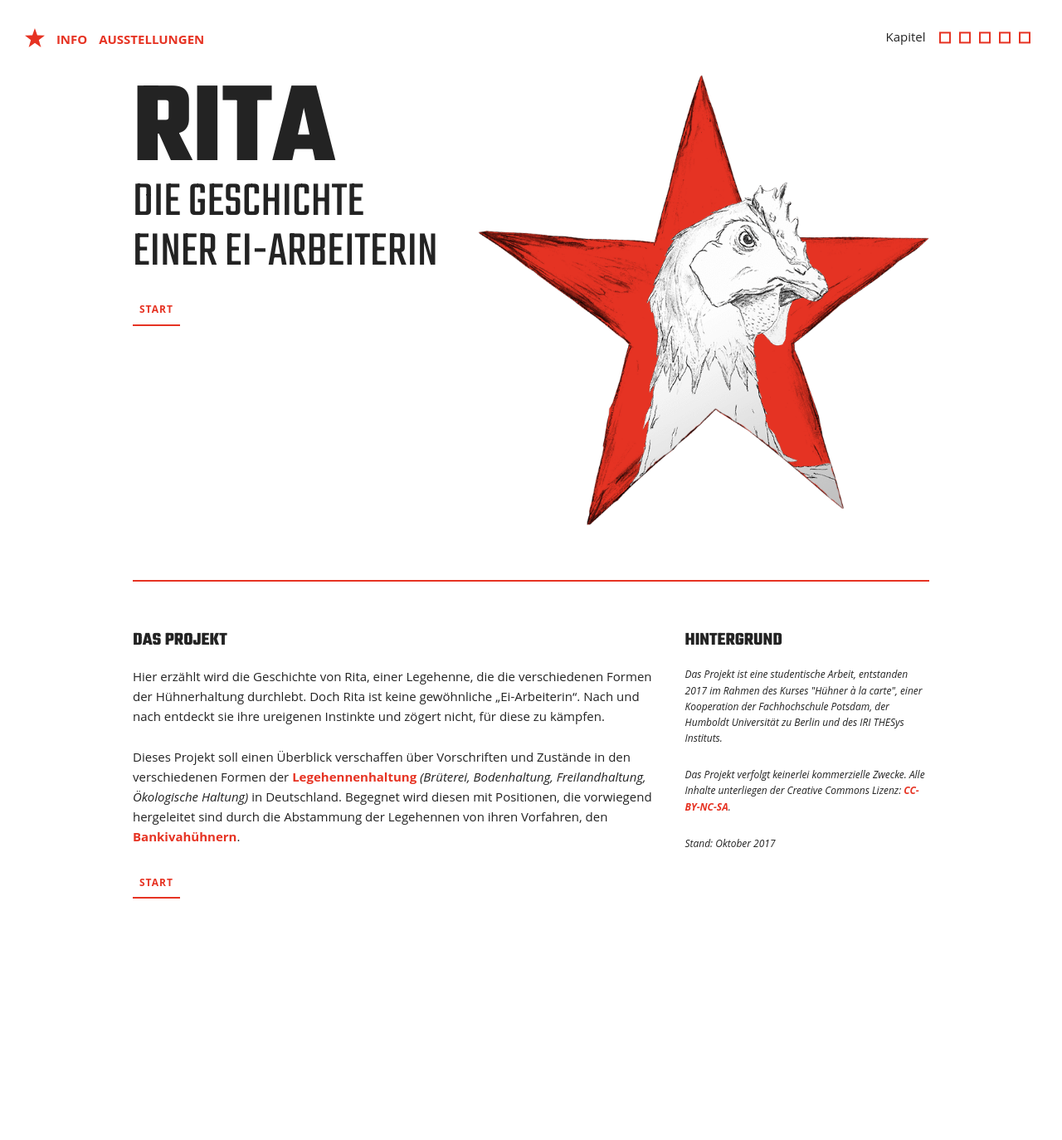
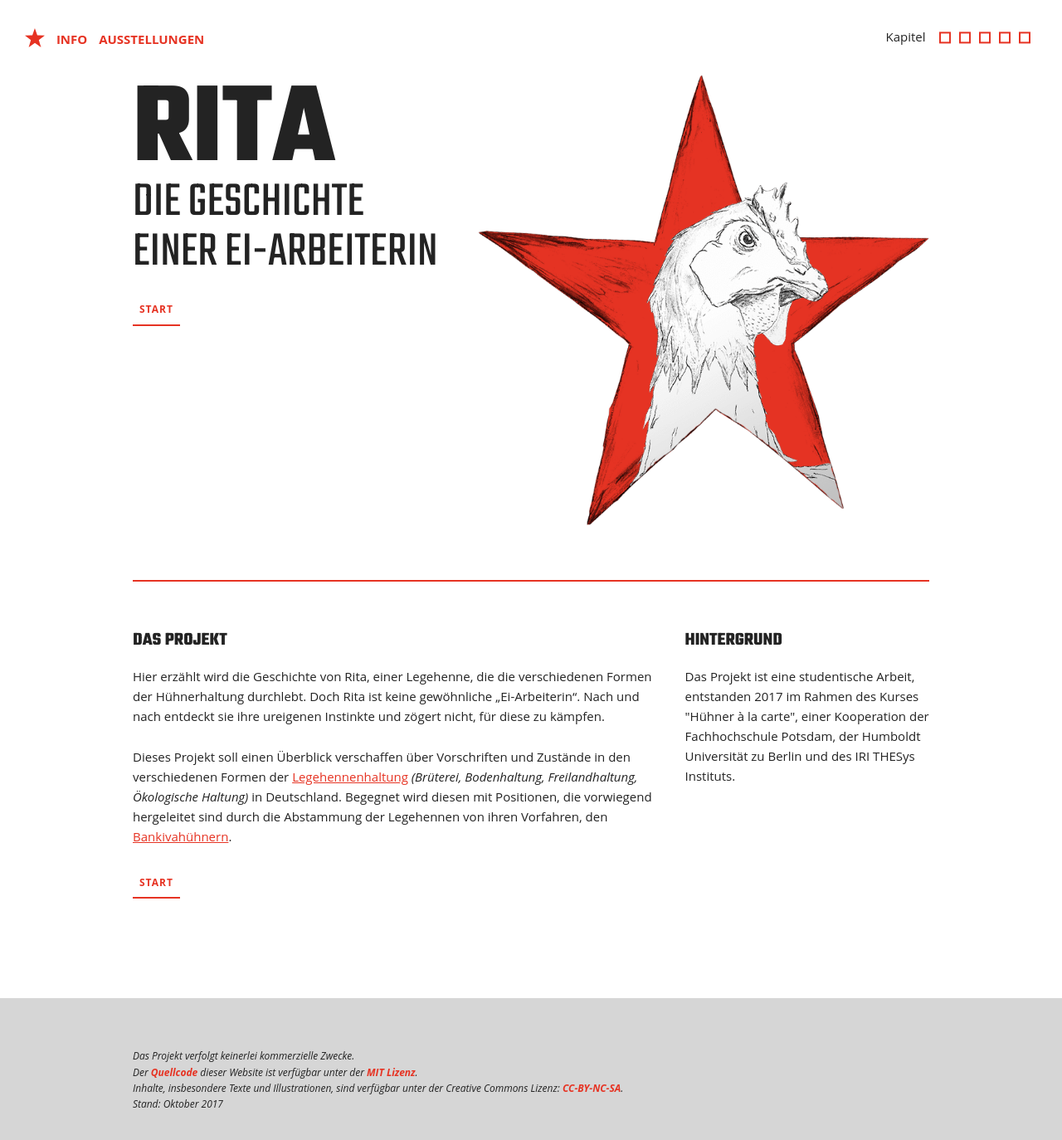
Before and after one commit to dnsos/ritasgeschichte, a Jekyll site: the page built from index.html, in a window 1280 px wide and 1400 px high, scrolled down 35 px. Shown: the top 1374 px of the window at 83% size. Built offline with Jekyll 4.4.1, drawn with Linux system fonts in a browser that asks for light colours; before the commit the page ends 1238 px from its top, so only the background shows below that.

Commit message:
Added footer

```diff
--- /dev/null
+++ b/_includes/footer.html
@@ -0,0 +1,12 @@
+<section class="container">
+
+  <section class="row">
+    <section class="twelve columns legal">
+      <p>Das Projekt verfolgt keinerlei kommerzielle Zwecke.</p>
+      <p>Der <a href="https://github.com/dnsos/ritasgeschichte" target="_blank">Quellcode</a> dieser Website ist verfügbar unter der <a href="https://github.com/dnsos/ritasgeschichte/blob/gh-pages/LICENSE" target="_blank">MIT Lizenz</a>.</p>
+      <p>Inhalte, insbesondere Texte und Illustrationen, sind verfügbar unter der Creative Commons Lizenz: <a href="https://creativecommons.org/licenses/by-nc-sa/3.0/de/" target="_blank">CC-BY-NC-SA</a>.</p>
+      <p>Stand: Oktober 2017</p>
+    </section>
+  </section>
+
+</section>
--- a/_layouts/default.html
+++ b/_layouts/default.html
@@ -24,5 +24,11 @@
 
     </main>
 
+    <footer>
+
+      {% include footer.html %}
+
+    </footer>
+
   </body>
 </html>
--- /dev/null
+++ b/_scss/_footer.scss
@@ -0,0 +1,26 @@
+footer {
+  width: 100vw;
+  max-width: 100vw;
+  margin: 0;
+  background-color: lighten($baseColor, 70%);
+
+  .legal {
+
+    p {
+      font-style: italic;
+      font-size: $smallFont;
+      margin-bottom: 0;
+    }
+  }
+
+  @media (min-width: 750px) {
+    .legal {
+      padding-top: 0;
+    }
+  }
+
+  a {
+    font-weight: 700;
+    text-decoration: none;
+  }
+}
--- a/_scss/_intro.scss
+++ b/_scss/_intro.scss
@@ -32,24 +32,4 @@
 #info {
   padding-top: 6rem;
   border-top: $border $primaryColor;
-
-  .legal {
-    padding-top: 6rem;
-
-    p {
-      font-style: italic;
-      font-size: $smallFont;
-    }
-  }
-
-  @media (min-width: 750px) {
-    .legal {
-      padding-top: 0;
-    }
-  }
-
-  a {
-    font-weight: 700;
-    text-decoration: none;
-  }
 }
--- a/css/main.scss
+++ b/css/main.scss
@@ -14,3 +14,4 @@
 @import "intro";
 @import "chapter";
 @import "exhibitions";
+@import "footer";
--- a/index.html
+++ b/index.html
@@ -28,11 +28,9 @@ excerpt: Hier erzählt wird die Geschichte von Rita, einer Legehenne, die die ve
 
     </section>
 
-    <section class=" four columns legal">
+    <section class="four columns">
       <h4>Hintergrund</h4>
       <p>Das Projekt ist eine studentische Arbeit, entstanden 2017 im Rahmen des Kurses "Hühner à la carte", einer Kooperation der Fachhochschule Potsdam, der Humboldt Universität zu Berlin und des IRI THESys Instituts.</p>
-      <p>Das Projekt verfolgt keinerlei kommerzielle Zwecke. Alle Inhalte unterliegen der Creative Commons Lizenz: <a href="https://creativecommons.org/licenses/by-nc-sa/3.0/de/" target="_blank">CC-BY-NC-SA</a>.</p>
-      <p>Stand: Oktober 2017</p>
     </section>
 
   </section>
```
